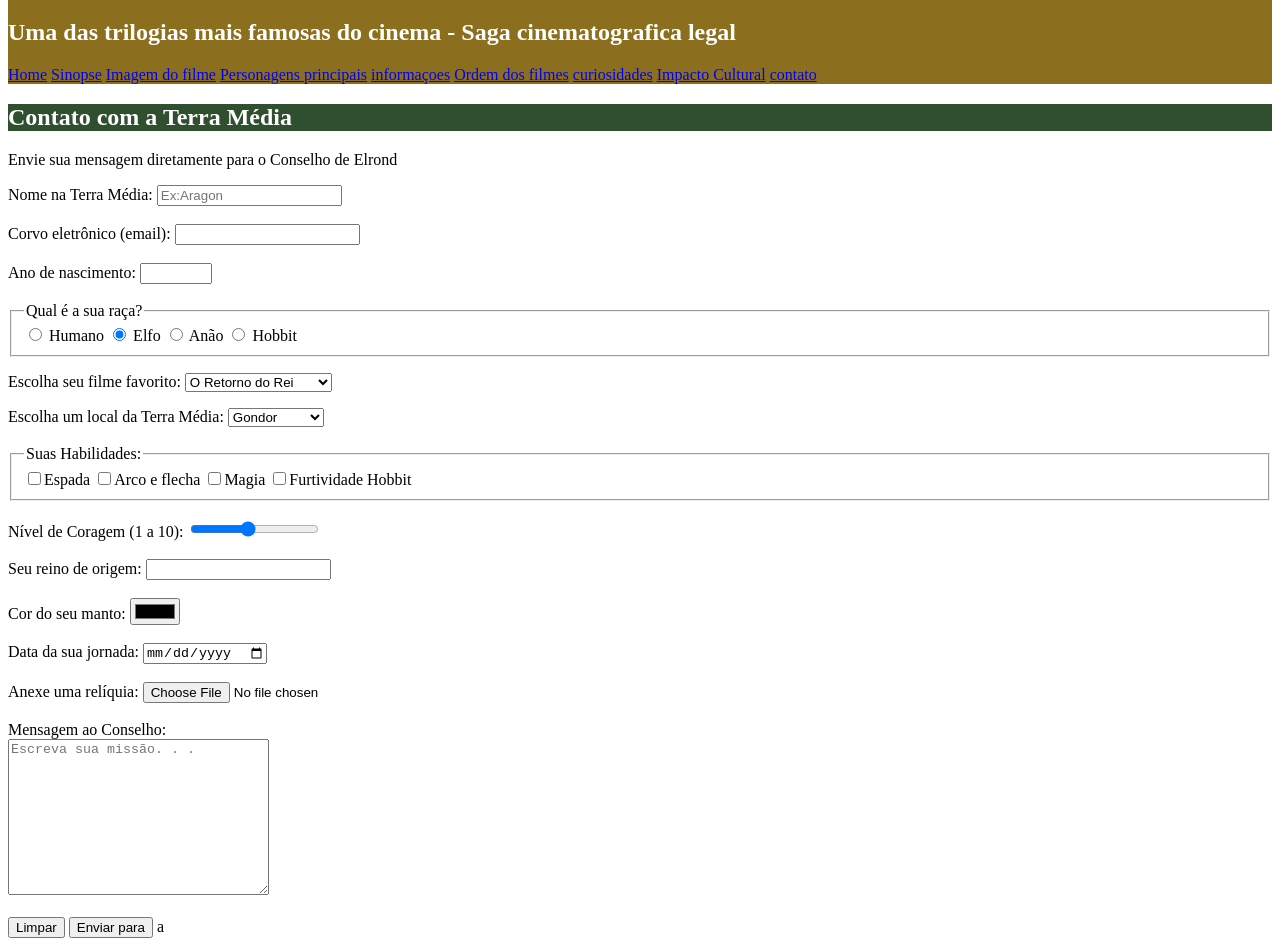
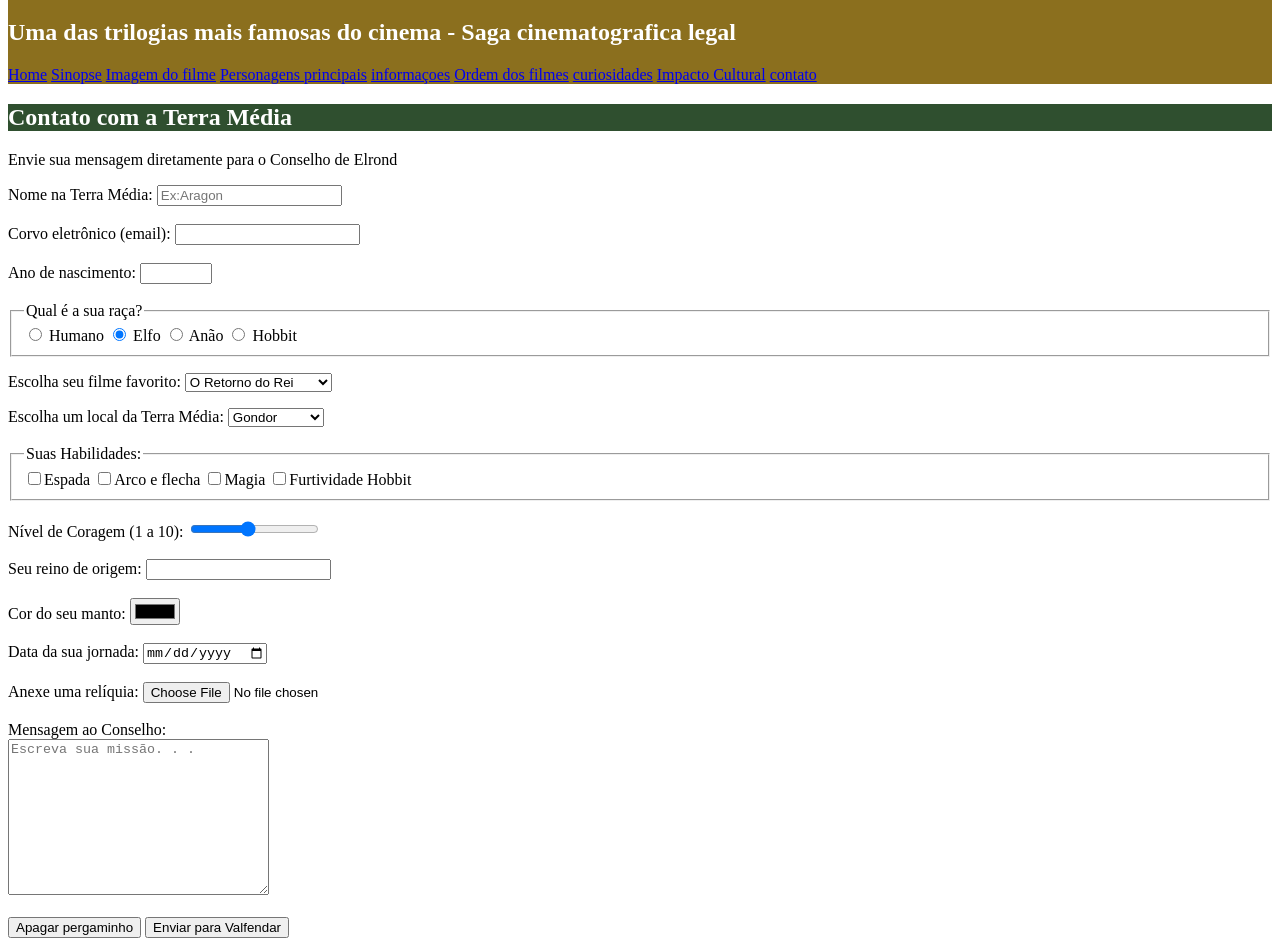
Before and after one commit to williangustavo2311/terra_media, a plain HTML site: page contato.html in a window 1280 px wide. Shown: the part 61-1007 px from the top of the page. Drawn offline with Linux system fonts and the light colour scheme.

Commit message:
finalização

```diff
--- a/contato.html
+++ b/contato.html
@@ -110,9 +110,8 @@
         <label for="descricao">Mensagem ao Conselho:</label><br>
         <textarea cols="30" rows="10" name="descricao" id="descricao" required placeholder="Escreva sua missão. . ."></textarea> <br><br>
 
-        <button type="reset">Limpar</button>
-        <button type="submit">Enviar para</button>
-        a
+        <button type="reset">Apagar pergaminho</button>
+        <button type="submit">Enviar para Valfendar</button>
 
     </form>
 
```
